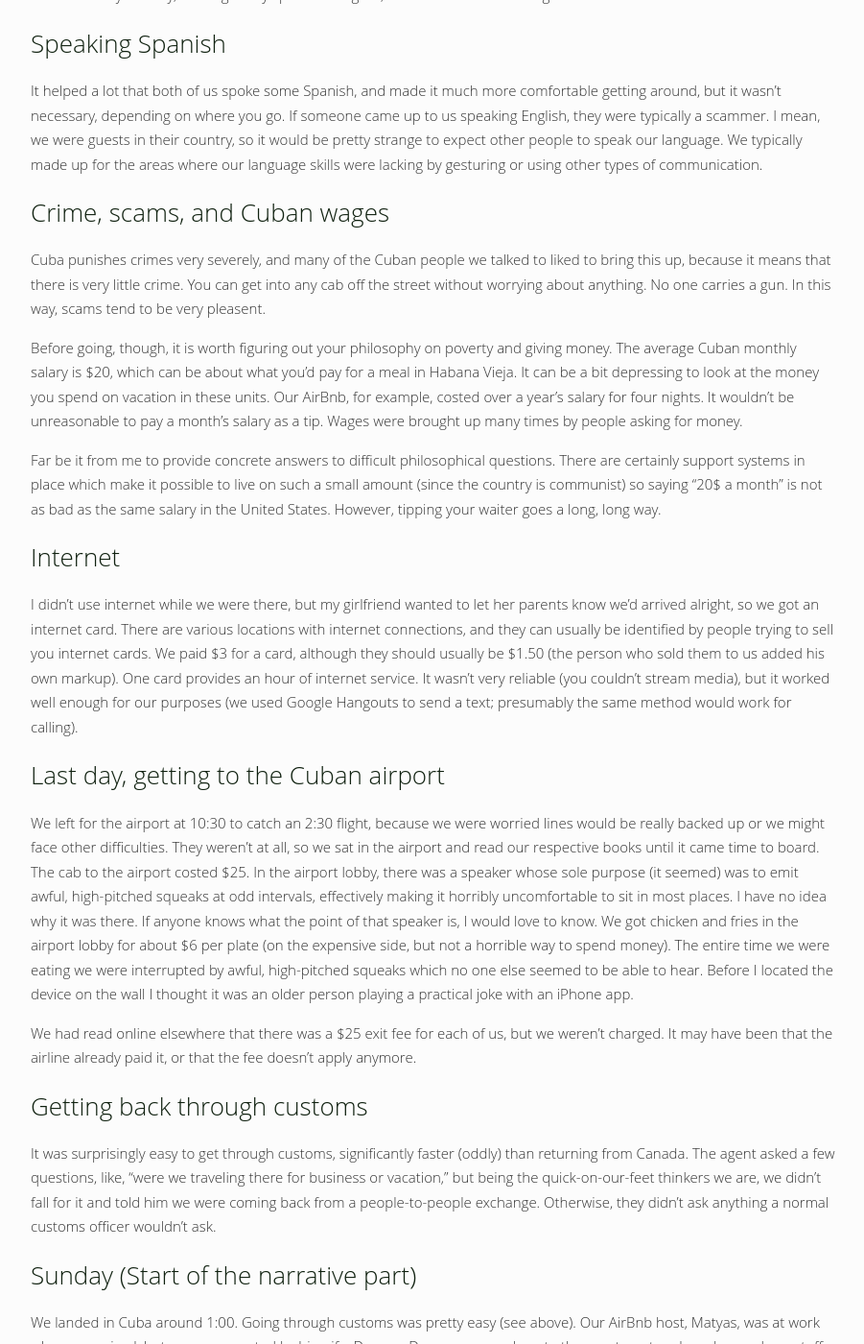
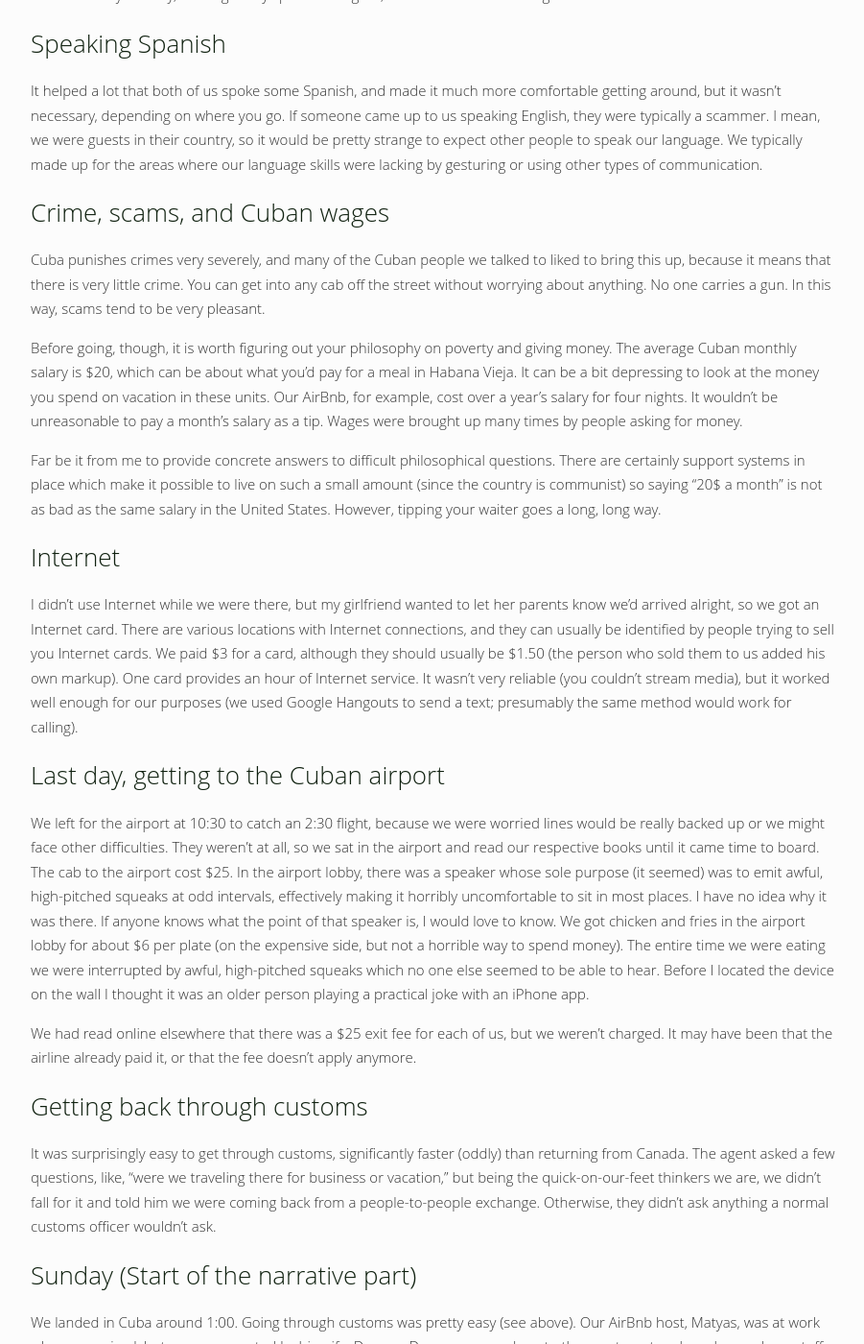
Before and after one commit to codekansas/codekansas.github.io, a Jekyll site: the page built from _posts/2017-03-04-cuba-spring-break.markdown, in a window 1280 px wide and 1400 px high, scrolled down 3944 px. Shown: the whole window at 96% size, without its empty margins (188-1089 px from the left). Built offline with Jekyll 4.4.1, drawn with Linux system fonts in a browser that asks for light colours; some of the changed text lies outside the part shown.

Commit message:
updated blog post

```diff
--- a/_posts/2017-03-04-cuba-spring-break.markdown
+++ b/_posts/2017-03-04-cuba-spring-break.markdown
@@ -21,11 +21,11 @@
 
 # Exposition (Start of the informational part)
 
-Back in January, I went to interview for a research lab in upstate New York (which is unbearably, bitingly cold). It was pretty cool, but the major outcome was that I ended up with an $800 travel voucher for Delta Airlines for taking a slightly later flight than the scheduled one. I'd been thinking about going to Cuba since the embargo was (more or less) lifted, and it turned out that two flights between Atlanta and Havana on Delta costed almost exactly $800. It is cool to think about being able to go somewhere that was closed off all through my parents' lifetime. It's probably a bit similar to if my kid were to go to North Korea, if North Korea were sunny, had nice beaches and rum, and all of a sudden decided to market itself to college students on Spring Break.
+Back in January, I went to interview for a research lab in upstate New York (which is unbearably, bitingly cold). It was pretty cool, but the major outcome was that I ended up with an $800 travel voucher for Delta Airlines for taking a slightly later flight than the scheduled one. I'd been thinking about going to Cuba since the embargo was (more or less) lifted, and it turned out that two flights between Atlanta and Havana on Delta cost almost exactly $800. It is cool to think about being able to go somewhere that was closed off all through my parents' lifetime. It's probably a bit similar to if my kid were to go to North Korea, if North Korea were sunny, had nice beaches and rum, and all of a sudden decided to market itself to college students on Spring Break.
 
 Fast forward a month and some insightful, reasoned back-and-forth with my girlfriend regarding the destination's pros and cons, and the tickets were ours. $400 is a bit expensive for flights from Atlanta to Havana normally, and budget airlines like Spirit can run closer to $150 to $200, presumably less during less-desirable times of the year (the times when people like me aren't trying to travel there). However, seeing as how the fine folks at Delta Airlines were practically begging me for my business, I could hardly refuse, and what's more, I am always amenable to supporting Atlanta institutions.
 
-I booked the tickets and an AirBnb about a month in advance. It is probably a good idea to do this earlier, but then your back-and-forth may not be as reasoned as you might hope. The best deal I found on AirBnb was in the neighborhood of Vedado for $50 a night. Others can often be cheaper, but bear in mind two things; first, Cuba doesn't have ubiquitous internet like in the United States (more on that later), so it can be very hard for someone to put their house online, and second, every American and their mother wants to visit right now. Actually, bear in mind a third thing, which is that the government regulates pretty much everything, and bureaucracy can decrease supply. All around, it's better to book early or for off-seasons, and don't expect consistant communication with the host.
+I booked the tickets and an AirBnb about a month in advance. It is probably a good idea to do this earlier, but then your back-and-forth may not be as reasoned as you might hope. The best deal I found on AirBnb was in the neighborhood of Vedado for $50 a night. Others can often be cheaper, but bear in mind two things; first, Cuba doesn't have ubiquitous Internet like in the United States (more on that later), so it can be very hard for someone to put their house online, and second, every American and their mother wants to visit right now. Actually, bear in mind a third thing, which is that the government regulates pretty much everything, and bureaucracy can decrease supply. All around, it's better to book early or for off-seasons, and don't expect consistent communication with the host.
 
 # Boarding the flight
 
@@ -51,19 +51,19 @@
 
 # Crime, scams, and Cuban wages
 
-Cuba punishes crimes very severely, and many of the Cuban people we talked to liked to bring this up, because it means that there is very little crime. You can get into any cab off the street without worrying about anything. No one carries a gun. In this way, scams tend to be very pleasent.
+Cuba punishes crimes very severely, and many of the Cuban people we talked to liked to bring this up, because it means that there is very little crime. You can get into any cab off the street without worrying about anything. No one carries a gun. In this way, scams tend to be very pleasant.
 
-Before going, though, it is worth figuring out your philosophy on poverty and giving money. The average Cuban monthly salary is $20, which can be about what you'd pay for a meal in Habana Vieja. It can be a bit depressing to look at the money you spend on vacation in these units. Our AirBnb, for example, costed over a year's salary for four nights. It wouldn't be unreasonable to pay a month's salary as a tip. Wages were brought up many times by people asking for money.
+Before going, though, it is worth figuring out your philosophy on poverty and giving money. The average Cuban monthly salary is $20, which can be about what you'd pay for a meal in Habana Vieja. It can be a bit depressing to look at the money you spend on vacation in these units. Our AirBnb, for example, cost over a year's salary for four nights. It wouldn't be unreasonable to pay a month's salary as a tip. Wages were brought up many times by people asking for money.
 
 Far be it from me to provide concrete answers to difficult philosophical questions. There are certainly support systems in place which make it possible to live on such a small amount (since the country is communist) so saying "20$ a month" is not as bad as the same salary in the United States. However, tipping your waiter goes a long, long way.
 
 # Internet
 
-I didn't use internet while we were there, but my girlfriend wanted to let her parents know we'd arrived alright, so we got an internet card. There are various locations with internet connections, and they can usually be identified by people trying to sell you internet cards. We paid $3 for a card, although they should usually be $1.50 (the person who sold them to us added his own markup). One card provides an hour of internet service. It wasn't very reliable (you couldn't stream media), but it worked well enough for our purposes (we used Google Hangouts to send a text; presumably the same method would work for calling).
+I didn't use Internet while we were there, but my girlfriend wanted to let her parents know we'd arrived alright, so we got an Internet card. There are various locations with Internet connections, and they can usually be identified by people trying to sell you Internet cards. We paid $3 for a card, although they should usually be $1.50 (the person who sold them to us added his own markup). One card provides an hour of Internet service. It wasn't very reliable (you couldn't stream media), but it worked well enough for our purposes (we used Google Hangouts to send a text; presumably the same method would work for calling).
 
 # Last day, getting to the Cuban airport
 
-We left for the airport at 10:30 to catch an 2:30 flight, because we were worried lines would be really backed up or we might face other difficulties. They weren't at all, so we sat in the airport and read our respective books until it came time to board. The cab to the airport costed $25. In the airport lobby, there was a speaker whose sole purpose (it seemed) was to emit awful, high-pitched squeaks at odd intervals, effectively making it horribly uncomfortable to sit in most places. I have no idea why it was there. If anyone knows what the point of that speaker is, I would love to know. We got chicken and fries in the airport lobby for about $6 per plate (on the expensive side, but not a horrible way to spend money). The entire time we were eating we were interrupted by awful, high-pitched squeaks which no one else seemed to be able to hear. Before I located the device on the wall I thought it was an older person playing a practical joke with an iPhone app.
+We left for the airport at 10:30 to catch an 2:30 flight, because we were worried lines would be really backed up or we might face other difficulties. They weren't at all, so we sat in the airport and read our respective books until it came time to board. The cab to the airport cost $25. In the airport lobby, there was a speaker whose sole purpose (it seemed) was to emit awful, high-pitched squeaks at odd intervals, effectively making it horribly uncomfortable to sit in most places. I have no idea why it was there. If anyone knows what the point of that speaker is, I would love to know. We got chicken and fries in the airport lobby for about $6 per plate (on the expensive side, but not a horrible way to spend money). The entire time we were eating we were interrupted by awful, high-pitched squeaks which no one else seemed to be able to hear. Before I located the device on the wall I thought it was an older person playing a practical joke with an iPhone app.
 
 We had read online elsewhere that there was a $25 exit fee for each of us, but we weren't charged. It may have been that the airline already paid it, or that the fee doesn't apply anymore.
 
@@ -91,19 +91,19 @@
 
 We went into a grocery store inside a shopping mall where most of the patrons were Cubans rather than tourists. The lines were extremely slow; we stood in line for probably 30 minutes. Waiting a while for things was a common theme. We got a bottle of sparkling water to drink as we walked. There was also a Nike outlet inside the mall, which was interesting.
 
-We got a cab to Habana Vieja, which is the "tourist" part of Havana. It costed $8 for about 15 minutes. The cab was an old VW Bug. It dropped us off in the Parque Central, and we walked over to El Floridita, which is mostly known as the bar that Hemmingway liked to sit in and drink Daiquiris. It was really crowded so we didn't order anything. Instead, we went to the Museo de la Revolución, which was really incredible. It had the original bullet holes from when revolutionary troops stormed in and took over.
+We got a cab to Habana Vieja, which is the "tourist" part of Havana. It cost $8 for about 15 minutes. The cab was an old VW Bug. It dropped us off in the Parque Central, and we walked over to El Floridita, which is mostly known as the bar that Hemmingway liked to sit in and drink Daiquiris. It was really crowded so we didn't order anything. Instead, we went to the Museo de la Revolución, which was really incredible. It had the original bullet holes from when revolutionary troops stormed in and took over.
 
 ![Bullet holes in the walls](/resources/cuba_roadtrip/bullet_holes.jpg)
 
-We walked around the walls on the coast and were confronted by some street musicians. We walked down the waterfront some more and ended up off the map, near the house where Jose Marti was born. There were artist galleries all around as well. We got dinner at a very tourist resturaunt called Cafe Paris. Food took about an hour and a half.
+We walked around the walls on the coast and were confronted by some street musicians. We walked down the waterfront some more and ended up off the map, near the house where Jose Marti was born. There were artist galleries all around as well. We got dinner at a very tourist restaurant called Cafe Paris. Food took about an hour and a half.
 
 We went back to our AirBnb and drank rum with Dayana, Matyas and Carlos (Dayana's brother). We talked a lot and ended up getting Daiquiris at a nearby place called Dulce Habana. They provided some interesting perspectives on immigration from Cuba to the United States, and how Cubans view Americans. Apparently the narrative supported by Castro is that Americans aren't responsible for the actions of their government, so while the American government is evil, the American people are alright.
 
 # Tuesday
 
-We ate at a resturaunt near John Lennon Park. There's a nightclub near the park called The Yellow Submarine, but it wasn't open when we went by. We took a cab from Vedado to Habana Vieja for $5 and walked around. Wei Wei bought a post card from a gift shop for her collection.
+We ate at a restaurant near John Lennon Park. There's a nightclub near the park called The Yellow Submarine, but it wasn't open when we went by. We took a cab from Vedado to Habana Vieja for $5 and walked around. Wei Wei bought a post card from a gift shop for her collection.
 
-We decided to get on a tour bus around Havana, which costed $10 each but lasted about 3 hours. It went by the Russian Embassy, Aquarium, a bunch of resords, and a huge cemetary.We got espresso at a resturaunt outside the Museo de la Revolución.
+We decided to get on a tour bus around Havana, which costed $10 each but lasted about 3 hours. It went by the Russian Embassy, Aquarium, a bunch of resorts, and a huge cemetery.We got espresso at a restaurant outside the Museo de la Revolución.
 
 We took the Lancha Casablanca (Ferry) to the other side of the bay. It was the best way to get to the Cristo de la Habana. The ferry didn't have doors, so people stood right on the edge next to the water.
 
```
Also changed, not shown: other parts of _posts/2017-03-04-cuba-spring-break.markdown (+19 -7 lines), resources/cuba_roadtrip/jose_luiz.jpg (added).
